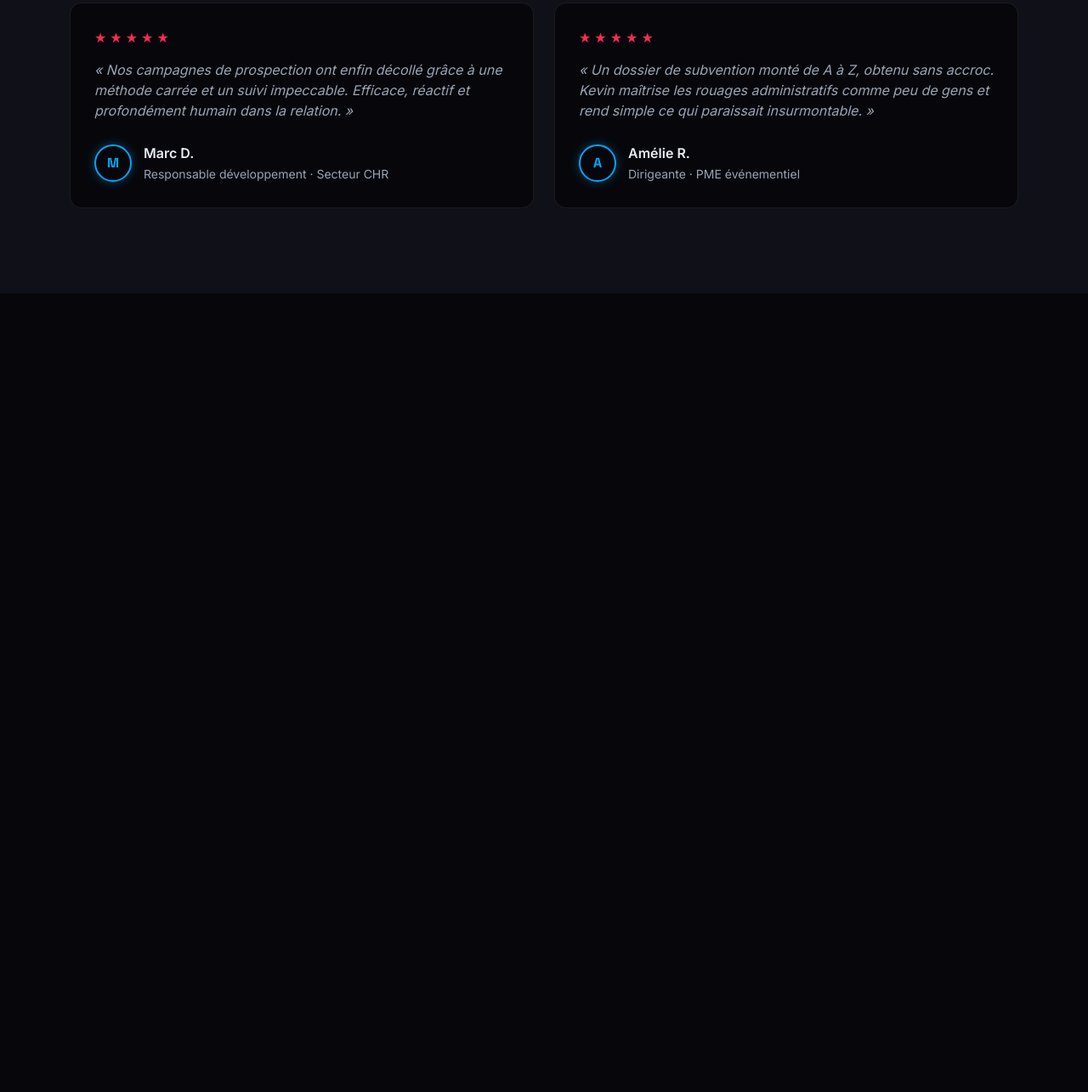
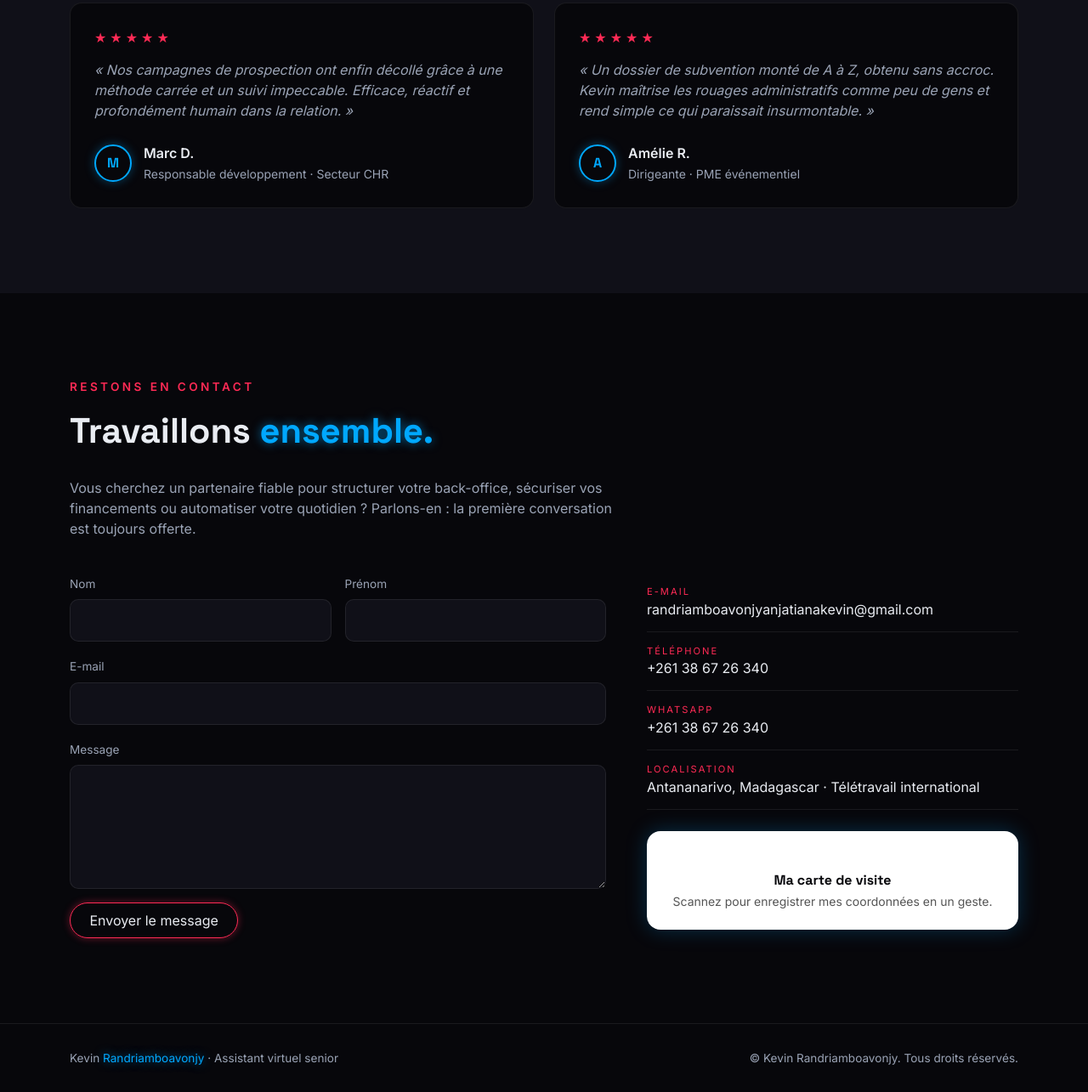
Before and after one commit to Barea666/mon-site, a website: page public/index.html in a window 1280 px wide. Shown: the part 8365-9650 px from the top of the page at 85% size. Before the commit the page ends 8710 px from the top, so only its background shows below. Drawn offline with nearby package versions, Linux system fonts and the light colour scheme; a script that the page names is missing.

Commit message:
Section Contact et pied de page

```diff
--- a/public/index.html
+++ b/public/index.html
@@ -514,9 +514,78 @@
           </div>
         </div>
       </section>
+            <!-- ===== CONTACT ===== -->
+      <section id="contact" class="section">
+        <div class="container">
+          <p class="sur-titre">Restons en contact</p>
+          <h2 class="section-titre">Travaillons <span class="text-bleu">ensemble.</span></h2>
+          <p class="section-intro">Vous cherchez un partenaire fiable pour structurer votre back-office, sécuriser vos financements ou automatiser votre quotidien ? Parlons-en : la première conversation est toujours offerte.</p>
+
+          <div class="row g-5">
+            <!-- Formulaire -->
+            <div class="col-lg-7">
+              <form id="form-contact" class="form-contact" method="POST" action="/contact">
+                <div class="row g-3">
+                  <div class="col-sm-6">
+                    <label for="nom" class="form-label">Nom</label>
+                    <input type="text" id="nom" name="nom" class="form-control" required maxlength="60" />
+                  </div>
+                  <div class="col-sm-6">
+                    <label for="prenom" class="form-label">Prénom</label>
+                    <input type="text" id="prenom" name="prenom" class="form-control" required maxlength="60" />
+                  </div>
+                  <div class="col-12">
+                    <label for="email" class="form-label">E-mail</label>
+                    <input type="email" id="email" name="email" class="form-control" required maxlength="120" />
+                  </div>
+                  <div class="col-12">
+                    <label for="message" class="form-label">Message</label>
+                    <textarea id="message" name="message" class="form-control" rows="5" required minlength="10" maxlength="2000"></textarea>
+                  </div>
+
+                  <!-- Anti-spam : champ caché, les robots le remplissent, les humains non -->
+                  <div class="piege" aria-hidden="true">
+                    <label for="site">Ne pas remplir</label>
+                    <input type="text" id="site" name="site" tabindex="-1" autocomplete="off" />
+                  </div>
+
+                  <div class="col-12">
+                    <button type="submit" class="btn btn-neon">Envoyer le message</button>
+                  </div>
+                </div>
+              </form>
+            </div>
+
+            <!-- Coordonnées + QR -->
+            <div class="col-lg-5">
+              <ul class="coordonnees">
+                <li><span>E-mail</span><a href="mailto:randriamboavonjyanjatianakevin@gmail.com">randriamboavonjyanjatianakevin@gmail.com</a></li>
+                <li><span>Téléphone</span><a href="tel:+261386726340">+261 38 67 26 340</a></li>
+                <li><span>WhatsApp</span><a href="https://wa.me/261386726340" target="_blank" rel="noopener">+261 38 67 26 340</a></li>
+                <li><span>Localisation</span><p>Antananarivo, Madagascar · Télétravail international</p></li>
+              </ul>
+
+              <div class="carte-qr">
+                <div id="qr"></div>
+                <strong>Ma carte de visite</strong>
+                <small>Scannez pour enregistrer mes coordonnées en un geste.</small>
+              </div>
+            </div>
+          </div>
+        </div>
+      </section>
+
+      <!-- ===== PIED DE PAGE ===== -->
+      <footer class="pied">
+        <div class="container d-flex flex-wrap justify-content-between align-items-center gap-3">
+          <p>Kevin <span class="text-bleu">Randriamboavonjy</span> · Assistant virtuel senior</p>
+          <p>© <span id="annee"></span> Kevin Randriamboavonjy. Tous droits réservés.</p>
+        </div>
+      </footer>
 
     <!-- Scripts -->
     <script src="https://cdn.jsdelivr.net/npm/bootstrap@5.3.3/dist/js/bootstrap.bundle.min.js"></script>
+        <script src="https://cdnjs.cloudflare.com/ajax/libs/qrcodejs/1.0.0/qrcode.min.js"></script>
     <script src="script.js"></script>
   </body>
 </html>
--- a/public/script.js
+++ b/public/script.js
@@ -41,3 +41,24 @@ const observateurBarres = new IntersectionObserver((entrees) => {
 }, { threshold: 0.5 });
 
 barres.forEach((b) => observateurBarres.observe(b));
+// ===== QR CODE (carte de visite) =====
+const vcard = [
+  'BEGIN:VCARD',
+  'VERSION:3.0',
+  'N:Randriamboavonjy;Kevin',
+  'FN:Kevin Randriamboavonjy',
+  'TITLE:Assistant virtuel senior',
+  'Whatsapp:+261386726340',
+  'EMAIL:randriamboavonjyanjatianakevin@gmail.com',
+  'END:VCARD'
+].join('\n');
+
+new QRCode(document.getElementById('qr'), {
+  text: vcard,
+  width: 160,
+  height: 160,
+  colorDark: '#07070b',
+  colorLight: '#ffffff'
+});
+// ===== ANNÉE AUTOMATIQUE (pied de page) =====
+document.getElementById('annee').textContent = new Date().getFullYear();
--- a/public/style.css
+++ b/public/style.css
@@ -500,3 +500,81 @@ html {
 .auteur small {
   color: var(--texte-doux);
 }
+/* ===== CONTACT ===== */
+.form-contact .form-label {
+  font-size: 0.85rem;
+  color: var(--texte-doux);
+}
+.form-contact .form-control {
+  background: var(--noir-2);
+  border: 1px solid var(--bordure);
+  color: var(--texte);
+  border-radius: 10px;
+  padding: 12px 14px;
+}
+.form-contact .form-control:focus {
+  background: var(--noir-2);
+  color: var(--texte);
+  border-color: var(--bleu);
+  box-shadow: 0 0 0 3px rgba(0, 168, 255, 0.25);
+}
+.piege {
+  position: absolute;
+  left: -9999px; /* invisible pour les humains */
+}
+.coordonnees {
+  list-style: none;
+  padding: 0;
+}
+.coordonnees li {
+  padding: 14px 0;
+  border-bottom: 1px solid var(--bordure);
+}
+.coordonnees span {
+  display: block;
+  font-size: 0.7rem;
+  letter-spacing: 2px;
+  text-transform: uppercase;
+  color: var(--rouge);
+}
+.coordonnees a,
+.coordonnees p {
+  color: var(--texte);
+  text-decoration: none;
+  margin: 0;
+  word-break: break-all; /* l'e-mail ne déborde pas sur mobile */
+}
+.coordonnees a:hover {
+  color: var(--bleu);
+}
+.carte-qr {
+  margin-top: 25px;
+  background: #fff;
+  color: var(--noir);
+  border-radius: 16px;
+  padding: 22px;
+  text-align: center;
+  box-shadow: 0 0 25px rgba(0, 168, 255, 0.25);
+}
+#qr {
+  display: inline-block;
+  margin-bottom: 12px;
+}
+.carte-qr strong {
+  display: block;
+  font-family: 'Space Grotesk', sans-serif;
+}
+.carte-qr small {
+  color: #555;
+}
+
+/* ===== PIED DE PAGE ===== */
+.pied {
+  border-top: 1px solid var(--bordure);
+  padding: 30px 0;
+  font-size: 0.85rem;
+  color: var(--texte-doux);
+}
+.pied p {
+  margin: 0;
+}
```
